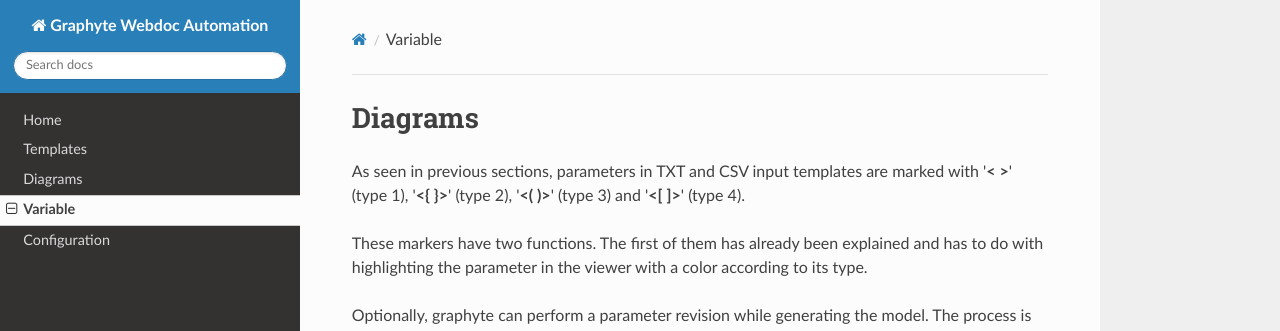
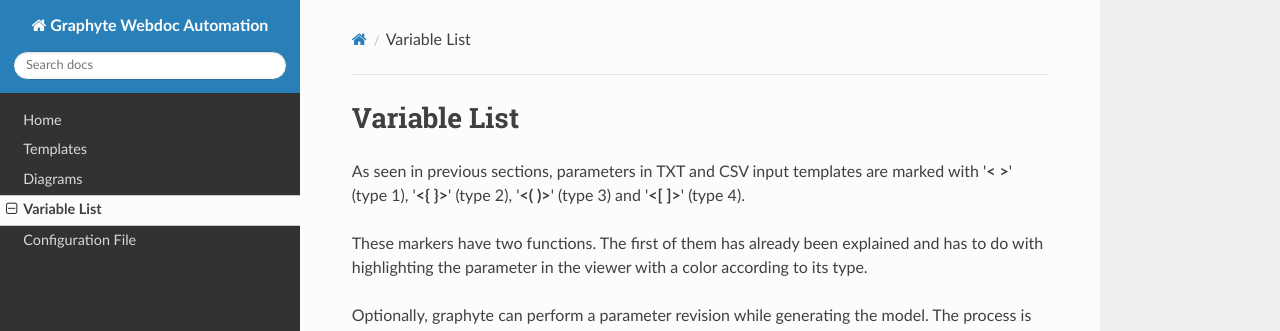
Before and after one commit to CiscoDevNet/graphyte, an MkDocs documentation site: the page built from docs/variables.md, in a window 1280 px wide and 1294 px high. Shown: the top 331 px of the window. Built offline with MkDocs 1.6.1, drawn with Linux system fonts in a browser that asks for light colours; nearby versions of some CDN libraries.

Commit message:
doc update

```diff
--- a/docs/variables.md
+++ b/docs/variables.md
@@ -1,4 +1,4 @@
-# Diagrams
+# Variable List
 
 As seen in previous sections, parameters in TXT and CSV input templates are marked with '**< >**' (type 1), '**<{ }>**' (type 2), '**<( )>**' (type 3) and '**<[ ]>**' (type 4).
 
--- a/mkdocs.yml
+++ b/mkdocs.yml
@@ -3,6 +3,6 @@
     - Home: index.md
     - Templates: templates.md
     - Diagrams: diagrams.md
-    - Variable: variables.md
-    - Configuration: configfile.md
+    - Variable List: variables.md
+    - Configuration File: configfile.md
 theme: readthedocs
```
Also changed, not shown: site/404.html, site/configfile/index.html, site/diagrams/index.html, site/index.html, site/search.html, site/search/search_index.json, site/sitemap.xml, site/templates/index.html, site/variables/index.html, 1 other file.
